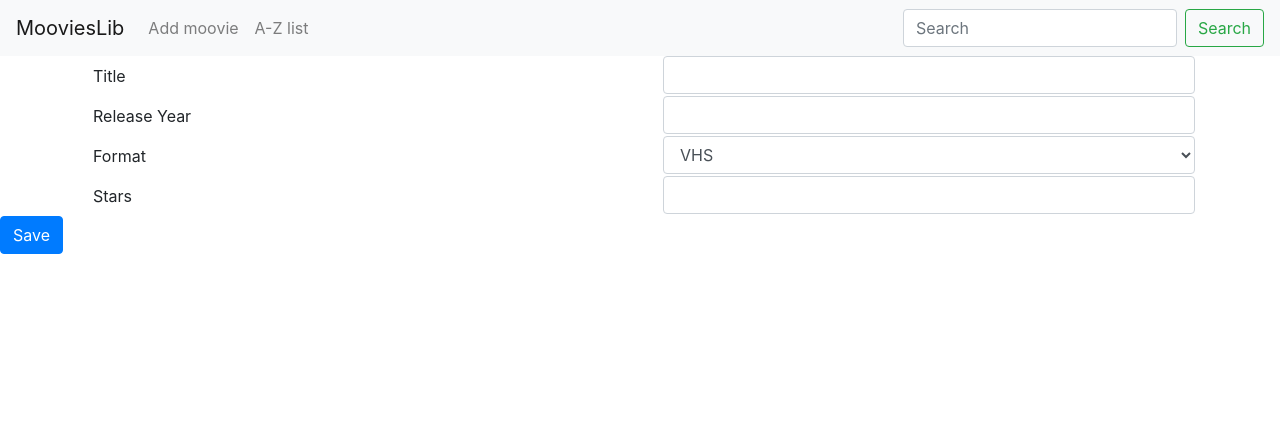
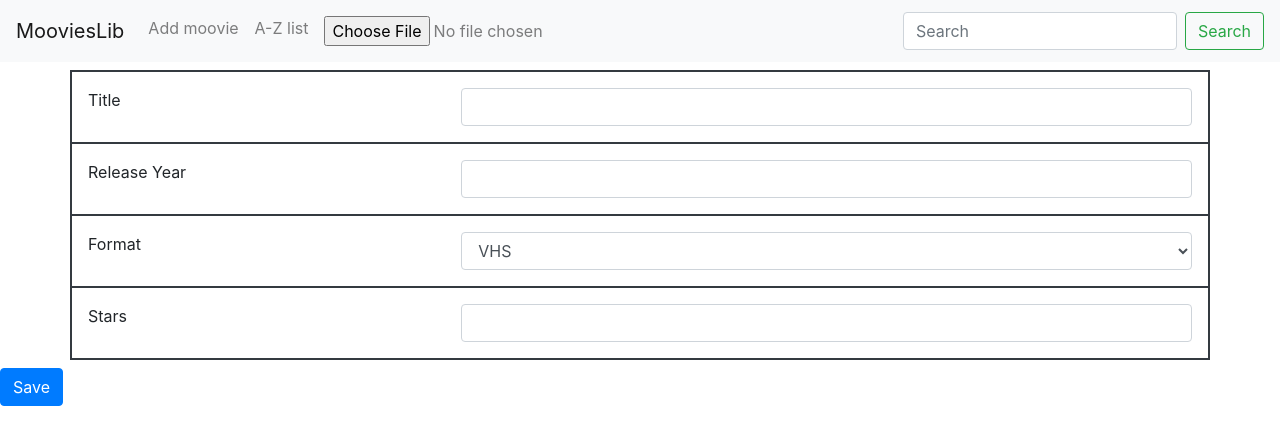
Before and after one commit to ZuraJaNai/moovies-frontend, a React (Create React App) app: page /add in a window 1280 px wide. Shown: the top 444 px of the page. Built offline with nearby package versions, Linux system fonts and the light colour scheme; no server answers.

Commit message:
added some bootstrap classes

```diff
--- a/src/components/DataRow.jsx
+++ b/src/components/DataRow.jsx
@@ -4,9 +4,9 @@ import PropTypes from "prop-types";
 
 const DataRow = ({ header, value }) => {
     return (
-        <Row>
-            <Col className="m-2">{header}</Col>
-            <Col>{value}</Col>
+        <Row className="p-2 border border-dark">
+            <Col className="col-4 p-2">{header}</Col>
+            <Col className="col-8 p-2">{value}</Col>
         </Row>
     );
 }
--- a/src/components/Moovie.jsx
+++ b/src/components/Moovie.jsx
@@ -16,20 +16,14 @@ const Moovie = props => {
   };
 
   return (
-    <Card style={{ width: "18rem" }}>
-      <Card.Body>
-        <p
-          onClick={() => {
-            deleteMoovie(props.moovie["_id"]);
-          }}
-        >
-          X
-        </p>
+    <Card className="m-2 bg-light" style={{ width: "18rem", height: "12rem" }}>
+      <Card.Body className="d-flex flex-column">
         <Card.Title>{props.moovie["Title"]}</Card.Title>
         <Card.Subtitle className="mb-2 text-muted">
           {props.moovie["Release Year"]}
         </Card.Subtitle>
 
+        <div className="mt-auto d-flex justify-content-around">
           <Button
             variant="info"
             onClick={() => {
@@ -38,6 +32,15 @@ const Moovie = props => {
           >
             Info
         </Button>
+          <Button
+            variant="danger"
+            onClick={() => {
+              deleteMoovie(props.moovie["_id"]);
+            }}
+          >
+            Delete
+        </Button>
+        </div>
       </Card.Body>
     </Card>
   );
--- a/src/components/MoovieData.jsx
+++ b/src/components/MoovieData.jsx
@@ -12,7 +12,7 @@ const MoovieData = ({ headers, values }) => {
         return rows;
     }
     return (
-        <Container className="justify-content-md-around justify-content-sm-center">
+        <Container className="mx-auto border border-dark justify-content-md-around justify-content-sm-center m-2">
             {createRows()}
         </Container>
     );
--- a/src/components/MooviesList.jsx
+++ b/src/components/MooviesList.jsx
@@ -1,13 +1,20 @@
 import React from "react";
 import PropTypes from "prop-types";
+import { Container, Row, Col } from "react-bootstrap";
 import Moovie from "./Moovie";
 
 const MooviesList = ({ moovies }) => {
   const list = moovies.map(moovie => {
-    return <Moovie key={moovie["_id"]} moovie={moovie} />;
+    return <Col key={moovie["_id"]} className="d-flex justify-content-center"><Moovie moovie={moovie} /></Col>;
   });
 
-  return <div>{list}</div>;
+  return (
+    <Container className="fluid justify-content-around">
+      <Row>
+        {list}
+      </Row>
+    </Container>
+  );
 };
 
 MooviesList.propTypes = {
--- a/src/components/Navigation.jsx
+++ b/src/components/Navigation.jsx
@@ -23,13 +23,14 @@ class Navigation extends Component {
 
   render() {
     return (
-      <Navbar bg="light" expand="md">
+      <Navbar bg="light" expand="lg">
         <Navbar.Brand href="/">MooviesLib</Navbar.Brand>
         <Navbar.Toggle aria-controls="basic-navbar-nav" />
         <Navbar.Collapse id="basic-navbar-nav">
           <Nav className="mr-auto">
             <Nav.Link href="/add">Add moovie</Nav.Link>
             <Nav.Link onClick={this.getSortedMoovies}>A-Z list</Nav.Link>
+            <Nav.Link ><input type="file" /></Nav.Link>
           </Nav>
           <Form inline onSubmit={this.handleSubmit}>
             <FormControl
```
Lines whose indentation alone changed are shown as unchanged.
